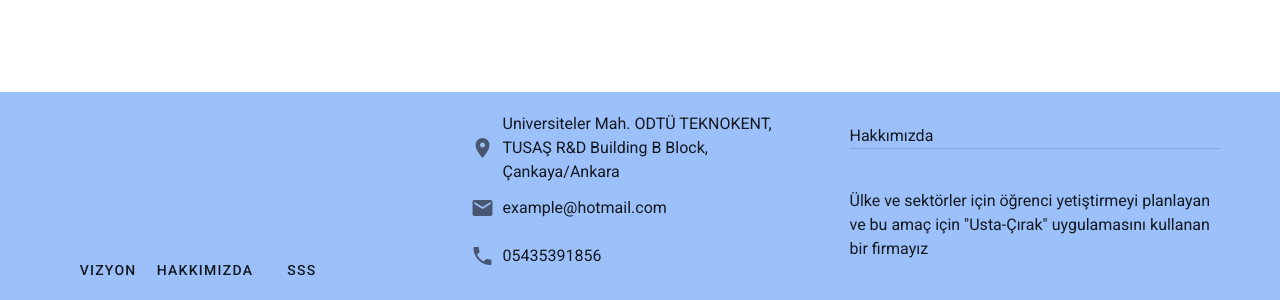
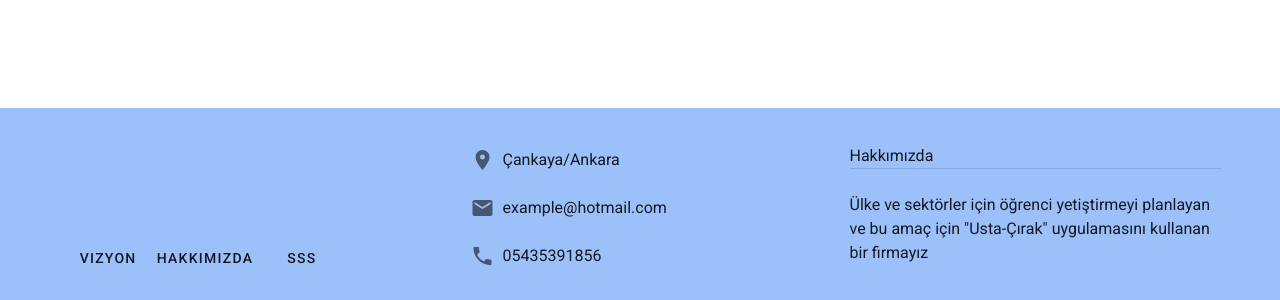
Before and after one commit to HurKusTeam/Mentor-Mentee-Project-Front-End-Repo, a Nuxt app in the folder frontend/: page / in a window 1280 px wide. Shown: the part 500-800 px from the top of the page. Built offline with nearby package versions, Linux system fonts and the light colour scheme.

Commit message:
Changed paddings and margins
Changed paddings and margins

```diff
--- a/frontend/components/Footer/Footer.vue
+++ b/frontend/components/Footer/Footer.vue
@@ -5,7 +5,7 @@
         <v-col>
           <v-img
             src="/Logo.png"
-            class="ml-20 mt-4 mb-3"
+            class="ml-20"
             cantain
             max-height="120"
             max-width="120"
@@ -16,11 +16,10 @@
             link
           }}</v-btn>
         </v-col>
-        <v-col>
+        <v-col class="mt-2">
           <v-list class="test">
             <v-list-item>
-              <v-icon class="mr-2">mdi-map-marker</v-icon>Universiteler Mah.
-              ODTÜ TEKNOKENT, TUSAŞ R&D Building B Block, Çankaya/Ankara
+              <v-icon class="mr-2">mdi-map-marker</v-icon>Çankaya/Ankara
             </v-list-item>
             <v-list-item>
               <v-icon class="mr-2">mdi-email</v-icon>example@hotmail.com
@@ -31,9 +30,9 @@
           </v-list>
         </v-col>
         <v-col>
-          <h1 class="mt-5">Hakkımızda</h1>
+          <h1 class="mt-6">Hakkımızda</h1>
           <v-divider></v-divider>
-          <p class="mt-10">
+          <p class="mt-6">
             Ülke ve sektörler için öğrenci yetiştirmeyi planlayan ve bu amaç
             için "Usta-Çırak" uygulamasını kullanan bir firmayız
           </p>
```
